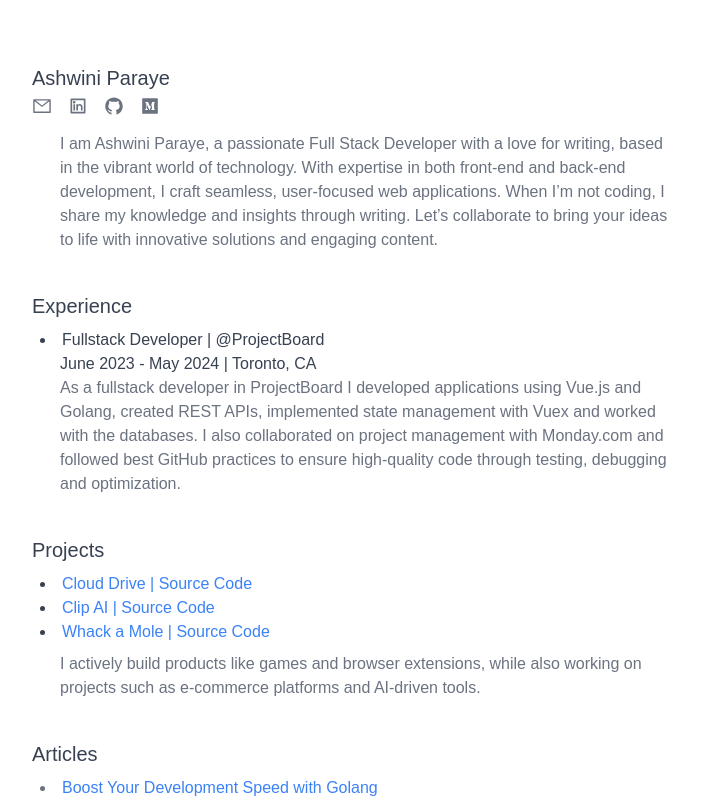
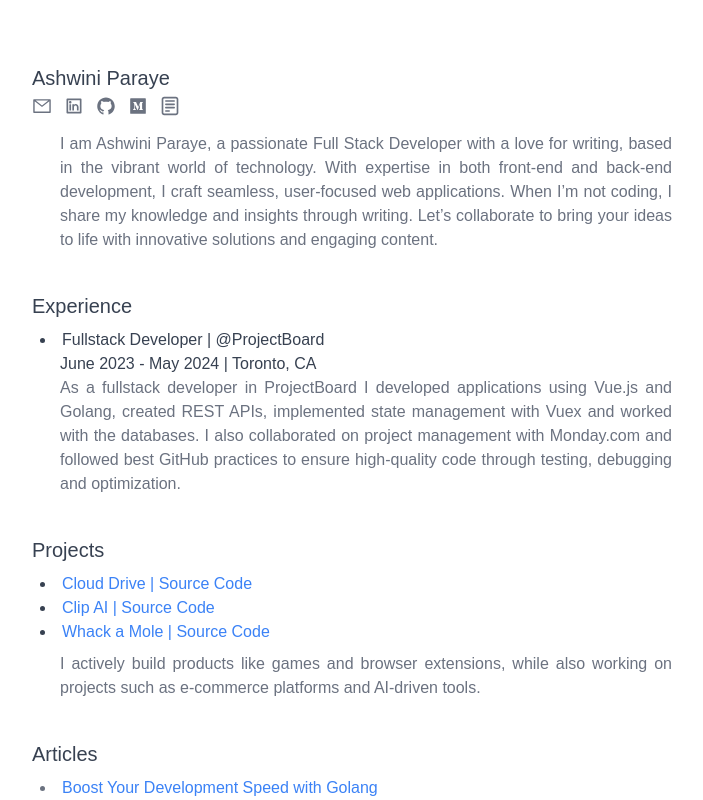
Before and after one commit to AshwiniParaye1/Portfolio3, a Next.js app: page / in a window 1280 px wide. Shown: the top 800 px of the page, without its empty margins (288-991 px from the left). Built offline with nearby package versions, Linux system fonts and the light colour scheme; a web font is replaced by a local one.

Commit message:
added resume to download

```diff
--- a/app/components/About.jsx
+++ b/app/components/About.jsx
@@ -4,12 +4,13 @@ import { AiOutlineMail } from "react-icons/ai";
 import { RiLinkedinBoxLine } from "react-icons/ri";
 import { AiOutlineGithub } from "react-icons/ai";
 import { AiFillMediumSquare } from "react-icons/ai";
+import { CgNotes } from "react-icons/cg";
 
 const About = () => {
   return (
     <div className="">
       <h1 className="text-xl text-gray-700">Ashwini Paraye</h1>
-      <div className="text-sm text-gray-500 mt-1 mb-4 flex flex-row gap-4">
+      <div className="text-sm text-gray-500 mt-1 mb-4 flex flex-row gap-3">
         <div>
           <Link href="mailto:ashwiniparaye1@gmail.com">
             <AiOutlineMail size={20} className="hover:text-gray-700" />
@@ -33,8 +34,16 @@ const About = () => {
             <AiFillMediumSquare size={20} className="hover:text-gray-700" />
           </Link>
         </span>
+        <span>
+          <Link
+            href="https://drive.google.com/uc?export=download&id=1Dqhha3QLvlqH29xQTF0XwgTEPs4_2rLH"
+            target="_blank"
+          >
+            <CgNotes size={20} className="hover:text-gray-700" />
+          </Link>
+        </span>
       </div>
-      <p className="pl-7 text-gray-500">
+      <p className="pl-7 text-gray-500 text-justify">
         I am Ashwini Paraye, a passionate Full Stack Developer with a love for
         writing, based in the vibrant world of technology. With expertise in
         both front-end and back-end development, I craft seamless, user-focused
--- a/app/components/Articles.jsx
+++ b/app/components/Articles.jsx
@@ -45,7 +45,7 @@ const Articles = () => {
           </Link>
         </span>
       </li>
-      <p className="mt-2 pl-7 text-gray-500">
+      <p className="mt-2 pl-7 text-gray-500 text-justify">
         Check out more of my articles on{" "}
         <span className="text-blue-500 hover:text-blue-700">
           <Link href="https://medium.com/@ashwini-paraye" target="_blank">
--- a/app/components/Experience.jsx
+++ b/app/components/Experience.jsx
@@ -7,7 +7,7 @@ const Experience = () => {
       <li className="pl-2 text-gray-700">
         <span>Fullstack Developer | @ProjectBoard</span>
         <p className="pl-5 text-gray-700">June 2023 - May 2024 | Toronto, CA</p>
-        <p className="pl-5 text-gray-500">
+        <p className="pl-5 text-gray-500 text-justify">
           As a fullstack developer in ProjectBoard I developed applications
           using Vue.js and Golang, created REST APIs, implemented state
           management with Vuex and worked with the databases. I also
--- a/app/components/GetInTouch.jsx
+++ b/app/components/GetInTouch.jsx
@@ -5,7 +5,7 @@ const GetInTouch = () => {
   return (
     <div>
       <h1 className="text-xl mb-2 text-gray-700">Get In Touch</h1>
-      <p className="pl-7 text-gray-500">
+      <p className="pl-7 text-gray-500 text-justify">
         Interested in a conversation? Drop DM's over
         <span className="text-blue-500 hover:text-blue-700">
           <Link href="https://www.linkedin.com/in/ashwini-paraye/">
--- a/app/components/Projects.jsx
+++ b/app/components/Projects.jsx
@@ -51,7 +51,7 @@ const Projects = () => {
           </Link>
         </span>
       </li>
-      <p className="mt-2 pl-7 text-gray-500">
+      <p className="mt-2 pl-7 text-gray-500 text-justify">
         I actively build products like games and browser extensions, while also
         working on projects such as e-commerce platforms and AI-driven tools.
       </p>
```
